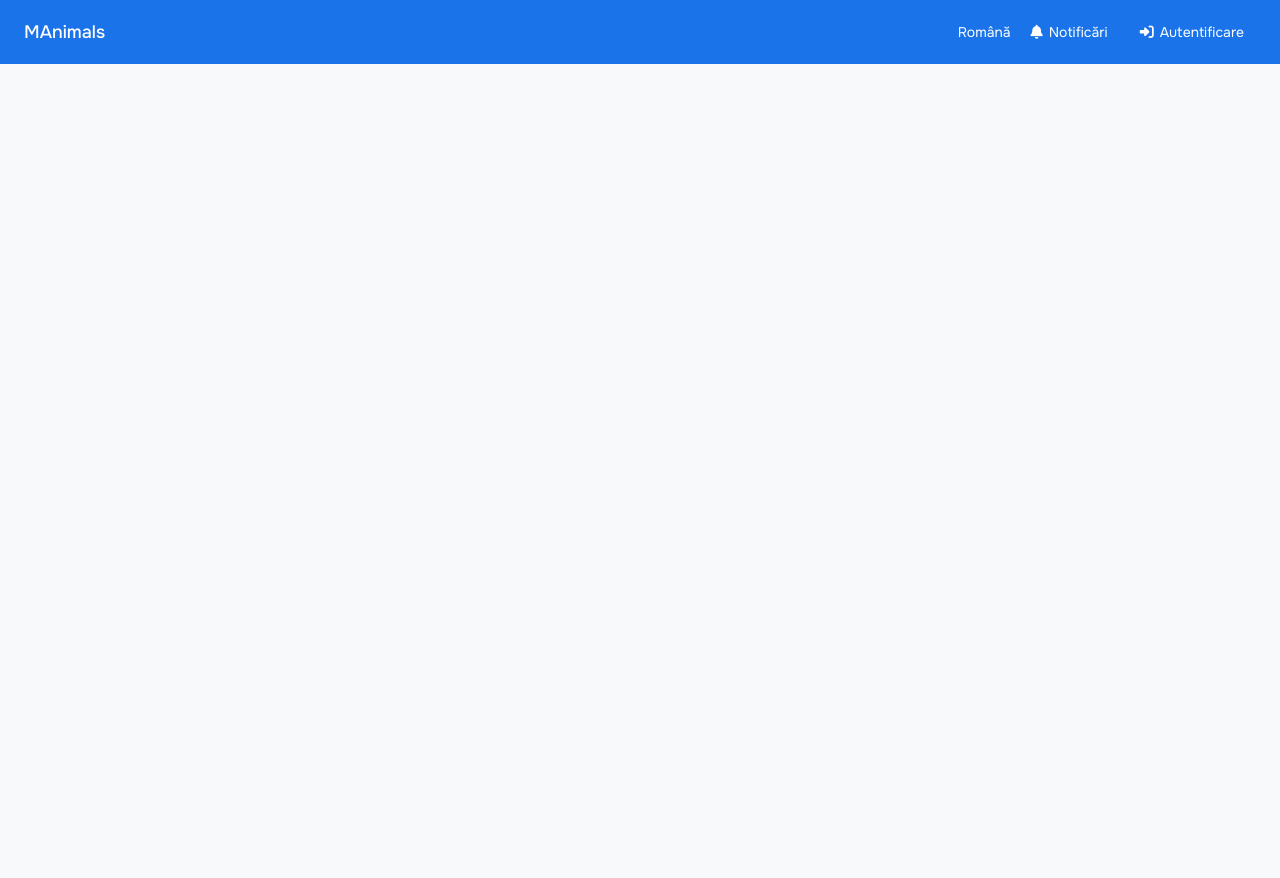
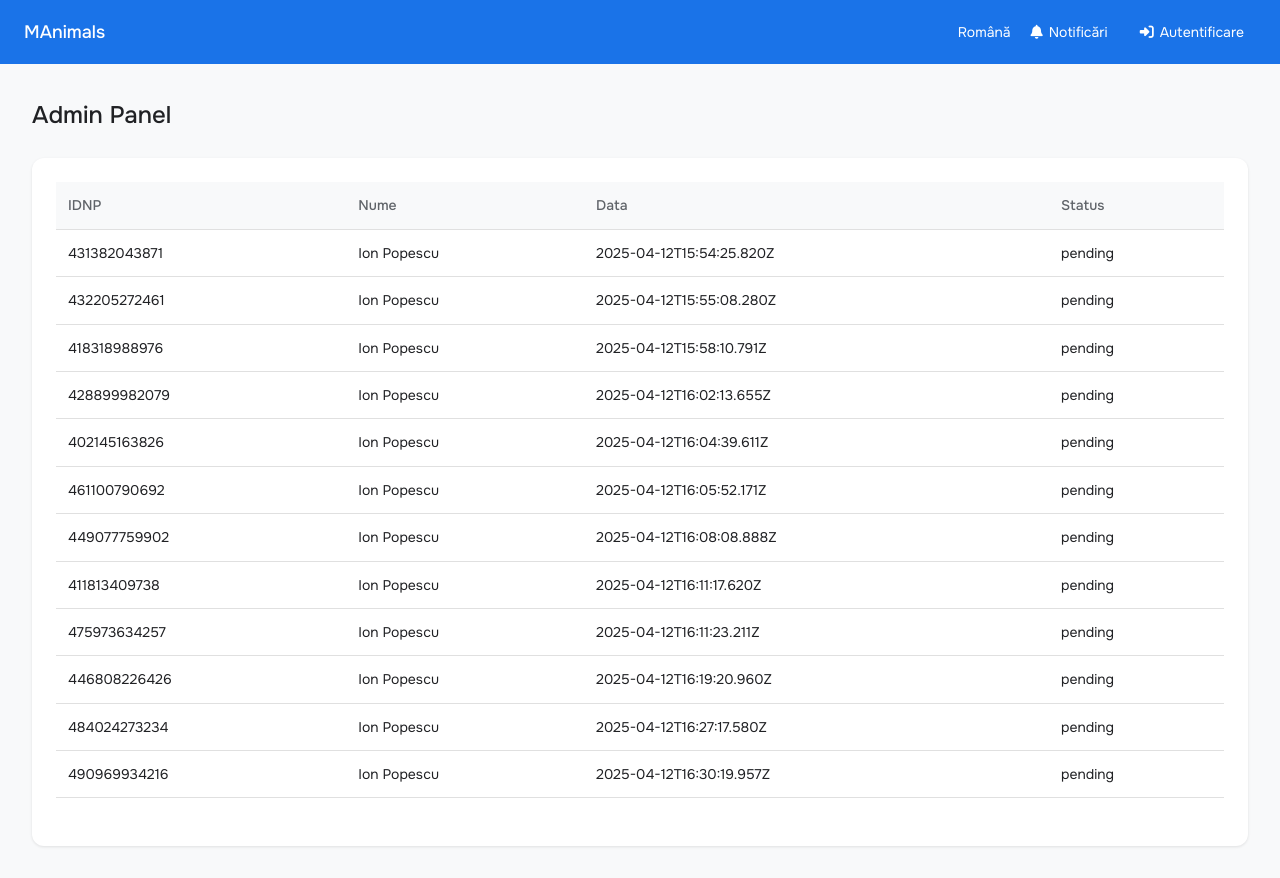
Before and after one commit to Slice277353/govtech, a Vue app: page /admin-panel in a window 1280 px wide. Before the commit the page ends 800 px from the top, so only its background shows below. Built offline with nearby package versions, Linux system fonts and the light colour scheme; data requests are answered from the project's data file; sample sign-in values are in the browser's storage.

Commit message:
added admin panel

```diff
--- a/src/router/index.js
+++ b/src/router/index.js
@@ -8,6 +8,7 @@ import CerereCretalii from '../views/CerereCretalii.vue'
 import CerereDuplicat from '../views/CerereDuplicat.vue'
 import ConfirmareCerere from '../views/ConfirmareCerere.vue'
 import DigitalForm from '@/views/DigitalForm.vue'
+import AdminPanel from '../views/AdminPanel.vue';
 
 const routes = [
   {
@@ -45,6 +46,11 @@ const routes = [
     path: '/cerere-duplicat',
     name: 'cerere-duplicat',
     component: CerereDuplicat
+  },
+  {
+    path: '/admin-panel',
+    name: 'AdminPanel',
+    component: AdminPanel
   }
 ];
 
--- /dev/null
+++ b/src/views/AdminPanel.vue
@@ -0,0 +1,219 @@
+<template>
+  <div class="admin-panel">
+    <h1>Admin Panel</h1>
+    <div class="requests-container">
+      <table>
+        <thead>
+          <tr>
+            <th>IDNP</th>
+            <th>Nume</th>
+            <th>Data</th>
+            <th>Status</th>
+          </tr>
+        </thead>
+        <tbody>
+          <tr
+            v-for="(request, index) in requests"
+            :key="index"
+            @click="openRequestDetails(request)"
+            class="clickable-row"
+          >
+            <td>{{ request.idnp }}</td>
+            <td>{{ request.name }}</td>
+            <td>{{ request.date }}</td>
+            <td>{{ request.status }}</td>
+          </tr>
+        </tbody>
+      </table>
+    </div>
+
+    <div v-if="selectedRequest" class="request-details">
+      <h2>Detalii Cerere</h2>
+      <p><strong>IDNP:</strong> {{ selectedRequest.idnp }}</p>
+      <p><strong>Nume:</strong> {{ selectedRequest.name }}</p>
+      <p><strong>Data:</strong> {{ selectedRequest.date }}</p>
+      <p><strong>Status:</strong> {{ selectedRequest.status }}</p>
+      <h3>Articole Comandate</h3>
+      <table>
+        <thead>
+          <tr>
+            <th>Animal</th>
+            <th>Cantitate</th>
+            <th>Preț unitar</th>
+            <th>Total</th>
+          </tr>
+        </thead>
+        <tbody>
+          <tr v-for="(item, index) in selectedRequest.items" :key="index">
+            <td>{{ item.animalTypeName }}</td>
+            <td>{{ item.quantity }}</td>
+            <td>{{ item.unitPrice }} MDL</td>
+            <td>{{ item.rowTotal }} MDL</td>
+          </tr>
+        </tbody>
+      </table>
+      <div class="actions">
+        <button @click="acceptRequest(selectedRequest)" class="accept-btn">Acceptă</button>
+        <button @click="modifyRequest(selectedRequest)" class="modify-btn">Modifică</button>
+        <button @click="denyRequest(selectedRequest)" class="deny-btn">Respinge</button>
+      </div>
+    </div>
+  </div>
+</template>
+
+<script>
+export default {
+  name: 'AdminPanel',
+  data() {
+    return {
+      requests: [], // List of cerere (requests)
+      selectedRequest: null // Currently selected request
+    };
+  },
+  created() {
+    this.fetchRequests();
+  },
+  methods: {
+    fetchRequests() {
+      fetch('http://localhost:3000/clients')
+        .then(response => {
+          if (!response.ok) throw new Error('Failed to fetch requests');
+          return response.json();
+        })
+        .then(clients => {
+          this.requests = clients.flatMap(client =>
+            client.orders.map(order => ({
+              idnp: client.IDNP,
+              name: `${client.firstName || 'Ion'} ${client.lastName || 'Popescu'}`,
+              date: order.date,
+              status: order.status,
+              items: order.items
+            }))
+          );
+        })
+        .catch(error => {
+          console.error('Error fetching requests:', error);
+          alert('Eroare la încărcarea cererilor.');
+        });
+    },
+    openRequestDetails(request) {
+      this.selectedRequest = request;
+    },
+    acceptRequest(request) {
+      alert(`Cererea cu IDNP ${request.idnp} a fost acceptată.`);
+      this.removeRequest(request);
+    },
+    modifyRequest(request) {
+      localStorage.setItem('isModifying', 'true');
+      localStorage.setItem('currentOrder', JSON.stringify(request));
+      this.removeRequest(request);
+      this.$router.push('/cerere-crotalii');
+    },
+    denyRequest(request) {
+      if (confirm(`Sunteți sigur că doriți să respingeți cererea cu IDNP ${request.idnp}?`)) {
+        alert(`Cererea cu IDNP ${request.idnp} a fost respinsă.`);
+        this.removeRequest(request);
+      }
+    },
+    removeRequest(request) {
+      this.requests = this.requests.filter(r => r !== request);
+      this.selectedRequest = null;
+    }
+  }
+};
+</script>
+
+<style scoped>
+.admin-panel {
+  padding: 32px;
+  background-color: var(--light-gray);
+  min-height: 100vh;
+}
+
+h1 {
+  margin-bottom: 24px;
+  color: var(--text-dark);
+  font-size: 24px;
+  font-weight: 500;
+}
+
+.requests-container {
+  background: white;
+  border-radius: var(--radius-md);
+  padding: 24px;
+  box-shadow: var(--shadow-sm);
+}
+
+table {
+  width: 100%;
+  border-collapse: collapse;
+  margin-bottom: 24px;
+}
+
+th, td {
+  padding: 12px;
+  text-align: left;
+  border-bottom: 1px solid var(--border-color);
+}
+
+th {
+  font-weight: 500;
+  color: var(--text-gray);
+  background-color: var(--light-gray);
+}
+
+.clickable-row {
+  cursor: pointer;
+  transition: background-color 0.2s;
+}
+
+.clickable-row:hover {
+  background-color: var(--light-gray);
+}
+
+.request-details {
+  margin-top: 32px;
+  background: white;
+  border-radius: var(--radius-md);
+  padding: 24px;
+  box-shadow: var(--shadow-sm);
+}
+
+.actions {
+  display: flex;
+  justify-content: center;
+  gap: 16px;
+  margin-top: 24px;
+}
+
+.accept-btn {
+  background-color: #34A853;
+  color: white;
+  padding: 8px 16px;
+  border: none;
+  border-radius: var(--radius-sm);
+  cursor: pointer;
+}
+
+.modify-btn {
+  background-color: var(--primary-blue);
+  color: white;
+  padding: 8px 16px;
+  border: none;
+  border-radius: var(--radius-sm);
+  cursor: pointer;
+}
+
+.deny-btn {
+  background-color: #EA4335;
+  color: white;
+  padding: 8px 16px;
+  border: none;
+  border-radius: var(--radius-sm);
+  cursor: pointer;
+}
+
+button:hover {
+  opacity: 0.9;
+}
+</style>
--- a/src/views/HomePage.vue
+++ b/src/views/HomePage.vue
@@ -40,6 +40,11 @@
         <h2>Solicitare LIMS</h2>
         <button class="card-button">Accesați</button>
       </div>
+
+      <div class="card" @click="goToAdminPanel">
+        <h2>Admin Panel</h2>
+        <button class="card-button">Gestionați cererile</button>
+      </div>
     </div>
   </div>
 </template>
@@ -50,6 +55,9 @@ export default {
   methods: {
     goToAuth() {
       this.$router.push('/login');
+    },
+    goToAdminPanel() {
+      this.$router.push('/admin-panel');
     }
   }
 }
```
